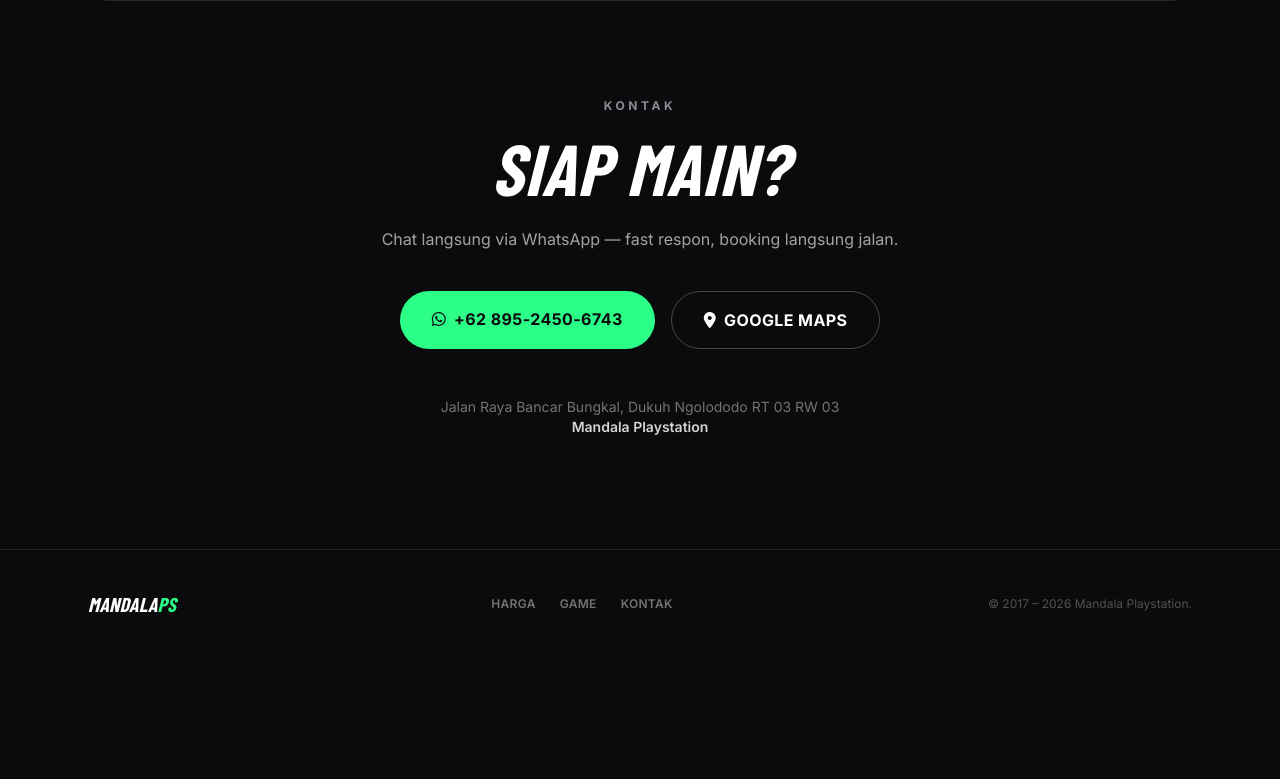
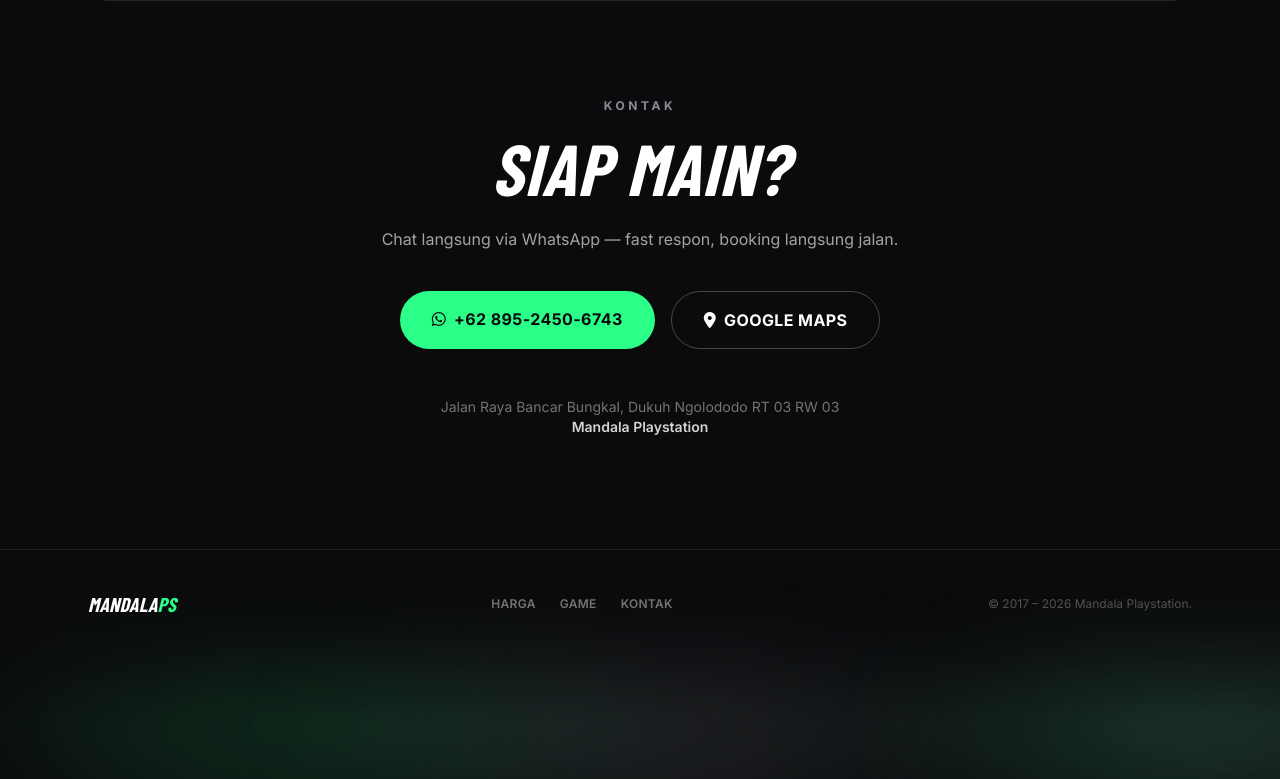
Before and after one commit to mandalaresearch/project-alvin, a plain HTML site: page index.html in a window 1280 px wide. Shown: the part 4246-5025 px from the top of the page. Before the commit the page ends 4904 px from the top, so only its background shows below. Drawn offline with nearby package versions, Linux system fonts and the light colour scheme; a web font is replaced by a local one.

Commit message:
Tambah efek asap/fog di bagian bawah

```diff
--- a/index.html
+++ b/index.html
@@ -51,9 +51,23 @@
         .marquee-track i { color: #2BFF88; font-style: normal; font-size: .6em; }
         .marquee-track .hollow { color: transparent; -webkit-text-stroke: 1px rgba(255,255,255,.55); }
         @keyframes mq { to { transform: translateX(-50%); } }
+        /* ---- fog / asap di bagian bawah ---- */
+        footer { position: relative; }
+        .fog { position: relative; height: 230px; margin-bottom: -230px; overflow: hidden; pointer-events: none;
+               -webkit-mask-image: linear-gradient(to top, black 25%, transparent 100%);
+               mask-image: linear-gradient(to top, black 25%, transparent 100%); }
+        .fog-layer { position: absolute; bottom: -70px; width: 62vw; height: 250px; border-radius: 50%;
+                     filter: blur(55px); opacity: .55; will-change: transform; }
+        .f1 { left: -12%; background: radial-gradient(ellipse, rgba(43,255,136,.32), transparent 70%); animation: drift1 15s ease-in-out infinite alternate; }
+        .f2 { left: 22%; background: radial-gradient(ellipse, rgba(170,190,205,.30), transparent 70%); animation: drift2 19s ease-in-out infinite alternate; }
+        .f3 { left: 58%; background: radial-gradient(ellipse, rgba(43,255,136,.26), transparent 70%); animation: drift3 17s ease-in-out infinite alternate; }
+        .f4 { left: 80%; background: radial-gradient(ellipse, rgba(170,190,205,.24), transparent 70%); animation: drift2 22s ease-in-out infinite alternate-reverse; }
+        @keyframes drift1 { to { transform: translateX(20vw); } }
+        @keyframes drift2 { to { transform: translateX(-16vw); } }
+        @keyframes drift3 { to { transform: translateX(13vw); } }
         #webgl-bg { position: fixed; inset: 0; z-index: -1; pointer-events: none; }
         #webgl-bg canvas { display: block; width: 100%; height: 100%; }
-        @media (prefers-reduced-motion: reduce) { .aurora-video { display: none; } }
+        @media (prefers-reduced-motion: reduce) { .aurora-video { display: none; } .fog-layer, .marquee-track { animation: none; } }
     </style>
 </head>
 <body class="antialiased pb-24 md:pb-0">
@@ -294,6 +308,14 @@
         </div>
         <p class="text-neutral-500 text-sm">Jalan Raya Bancar Bungkal, Dukuh Ngolododo RT 03 RW 03<br><span class="text-neutral-300 font-semibold">Mandala Playstation</span></p>
     </section>
+
+    <!-- FOG / ASAP BAWAH -->
+    <div class="fog" aria-hidden="true">
+        <div class="fog-layer f1"></div>
+        <div class="fog-layer f2"></div>
+        <div class="fog-layer f3"></div>
+        <div class="fog-layer f4"></div>
+    </div>
 
     <footer class="border-t border-white/10">
         <div class="max-w-6xl mx-auto px-6 py-10 flex flex-col md:flex-row justify-between items-center gap-4">
```
